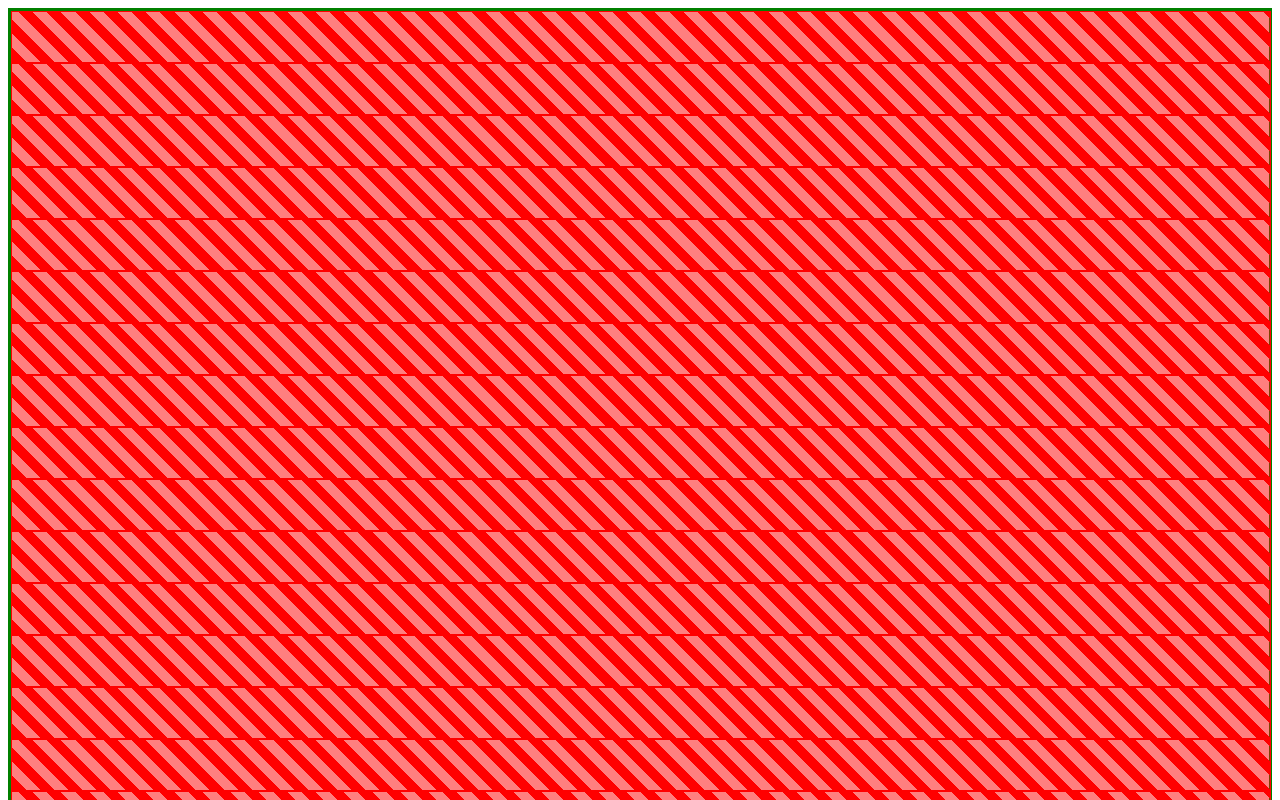
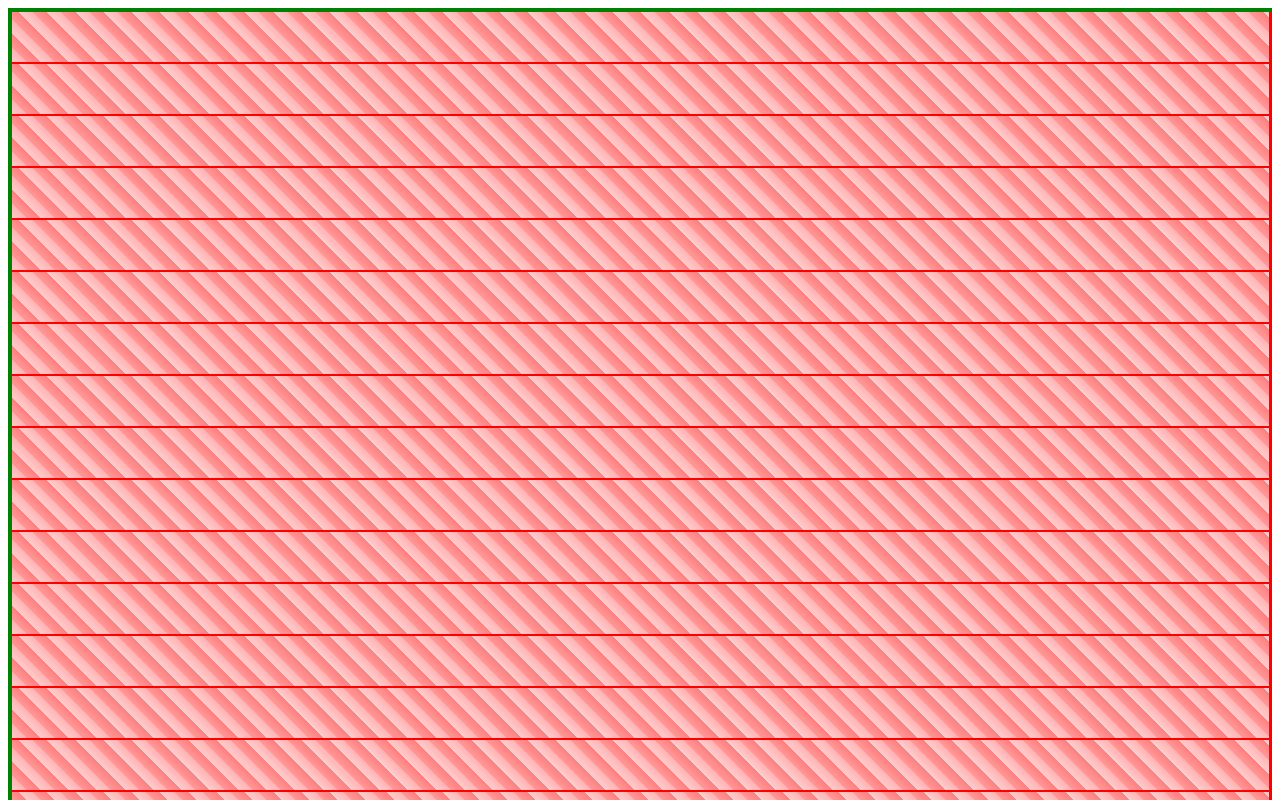
Before and after one commit to GGsource/persona-4-tracker, a website built with Vite: page index.html in a window 1280 px wide. Shown: the top 800 px of the page. Built offline with nearby package versions, Linux system fonts and the light colour scheme.

Commit message:
Made temp bg stripes more transparent

```diff
--- a/src/styles/global.css
+++ b/src/styles/global.css
@@ -5,6 +5,12 @@
     height: 50px;
     width: 100%;
     /* Give it a red border and make inside semitransluscent red striped background */
-    background: repeating-linear-gradient(45deg, red, red 10px, rgba(255, 0, 0, 0.5) 10px, rgba(255, 0, 0, 0.5) 20px);
+    background: repeating-linear-gradient(
+        45deg,
+        rgba(255, 0, 0, 0.2),
+        rgba(255, 0, 0, 0.3) 10px,
+        rgba(255, 0, 0, 0.4) 10px,
+        rgba(255, 0, 0, 0.5) 20px
+    );
     border: 1px solid red;
 }
```
